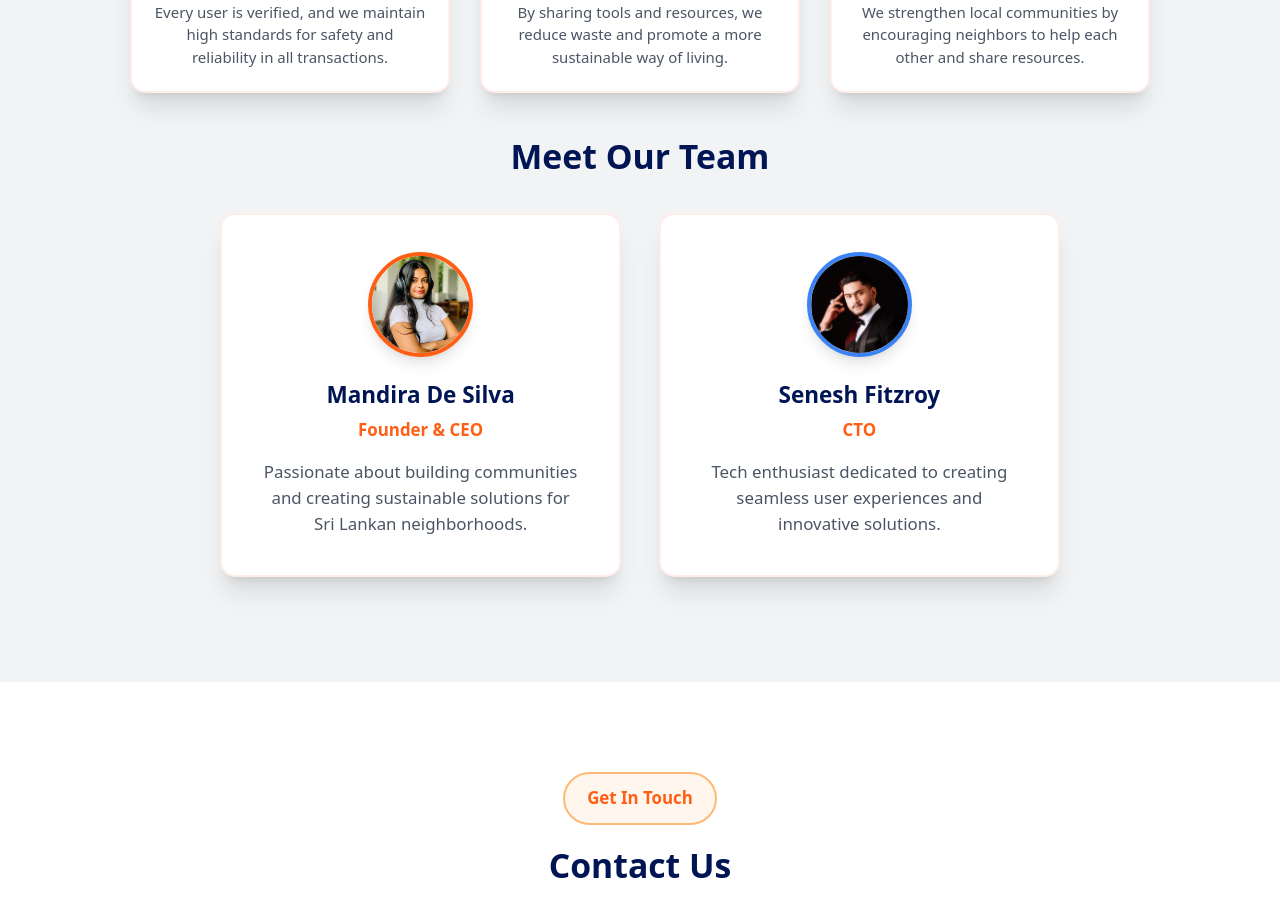
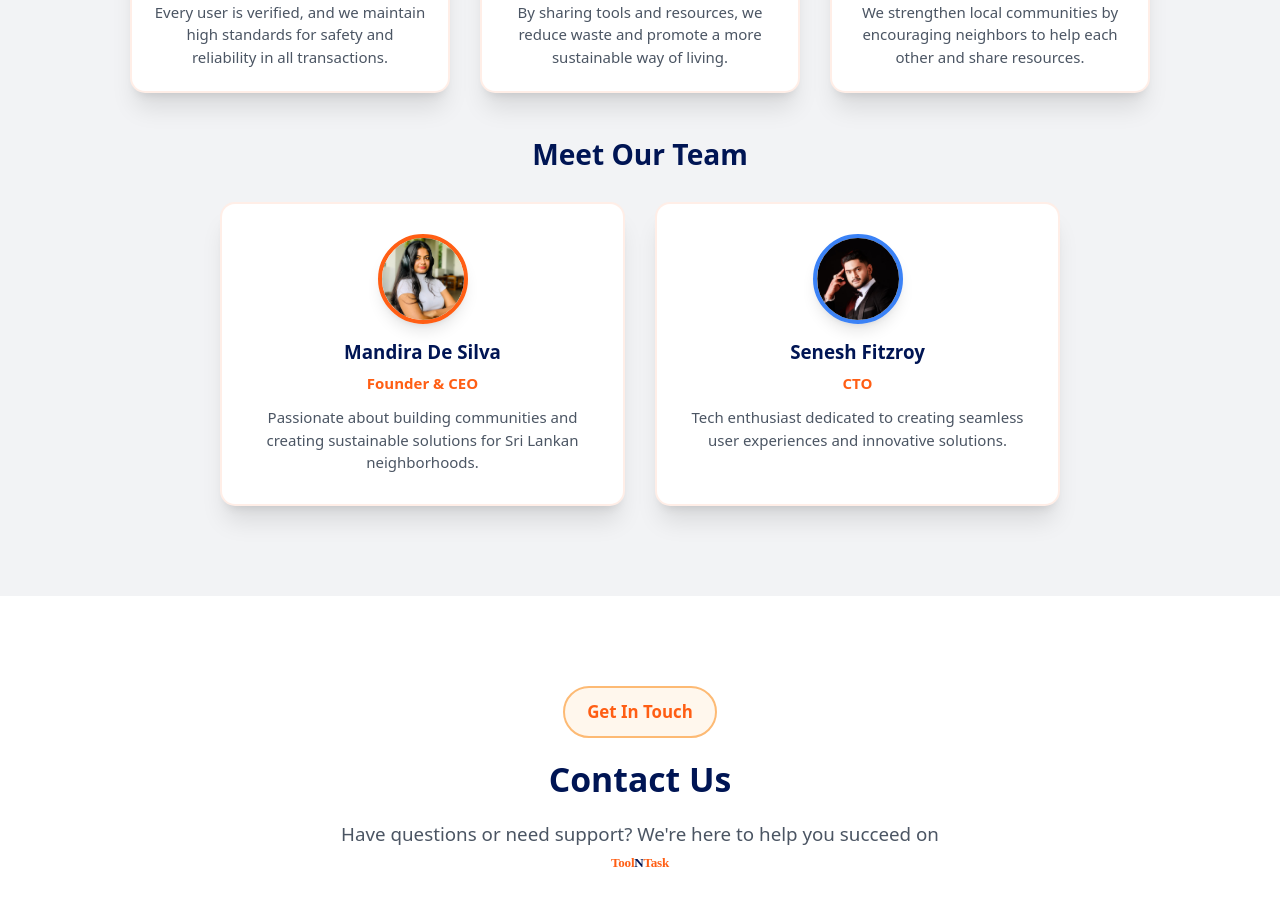
Before and after one commit to SeneshFitzroy/ToolnTask, a Next.js app: page /About in a window 1280 px wide. Shown: the part 940-1851 px from the top of the page. Built offline with nearby package versions, Linux system fonts and the light colour scheme; no server answers; the database is empty; a web font is replaced by a local one.

Commit message:
feat: Enhanced pages/About.tsx,  - Detailed changes: diff --git a/pages/About.tsx b/pages/About.tsx ind... at 23:25:31.62 Sun 07/20/2025

```diff
--- a/pages/About.tsx
+++ b/pages/About.tsx
@@ -282,62 +282,62 @@ export default function About() {
           </div>
 
           {/* Team Section */}
-          <div className="text-center mb-12 sm:mb-16">
-            <h2 className="text-2xl sm:text-3xl lg:text-4xl font-bold mb-8 sm:mb-10" style={{ color: theme === 'dark' ? '#FFFFFF' : '#001554' }}>Meet Our Team</h2>
-            <div className="grid grid-cols-1 md:grid-cols-2 gap-8 sm:gap-10 max-w-4xl mx-auto">
-              <div className="p-8 sm:p-10 rounded-2xl shadow-xl hover:scale-105 transition-all duration-300 border-2"
+          <div className="text-center mb-10 sm:mb-12">
+            <h2 className="text-xl sm:text-2xl lg:text-3xl font-bold mb-6 sm:mb-8" style={{ color: theme === 'dark' ? '#FFFFFF' : '#001554' }}>Meet Our Team</h2>
+            <div className="grid grid-cols-1 md:grid-cols-2 gap-6 sm:gap-8 max-w-4xl mx-auto">
+              <div className="p-6 sm:p-8 rounded-2xl shadow-xl hover:scale-105 transition-all duration-300 border-2"
                    style={{
                      backgroundColor: theme === 'dark' ? '#1a1a1a' : '#FFFFFF',
                      borderColor: theme === 'dark' ? 'rgba(255, 94, 20, 0.2)' : 'rgba(255, 94, 20, 0.1)'
                    }}>
-                <div className="w-24 h-24 sm:w-28 sm:h-28 rounded-full mx-auto mb-6 overflow-hidden shadow-lg border-4 relative" style={{ borderColor: '#FF5E14' }}>
+                <div className="w-20 h-20 sm:w-24 sm:h-24 rounded-full mx-auto mb-4 overflow-hidden shadow-lg border-4 relative" style={{ borderColor: '#FF5E14' }}>
                   {!ceoImageError ? (
                     <Image
                       src="/ceo.jpg"
                       alt="Mandira De Silva - Founder & CEO"
-                      width={112}
-                      height={112}
+                      width={96}
+                      height={96}
                       className="w-full h-full object-cover"
                       onError={() => setCeoImageError(true)}
                     />
                   ) : (
                     <div className="w-full h-full bg-gradient-to-br from-orange-400 to-orange-600 flex items-center justify-center">
-                      <span className="text-white text-2xl sm:text-3xl font-bold">MD</span>
+                      <span className="text-white text-xl sm:text-2xl font-bold">MD</span>
                     </div>
                   )}
                 </div>
-                <h3 className="text-xl sm:text-2xl font-bold mb-2" style={{ color: theme === 'dark' ? '#FFFFFF' : '#001554' }}>Mandira De Silva</h3>
-                <p className="text-lg font-semibold mb-4" style={{ color: '#FF5E14' }}>Founder & CEO</p>
-                <p className="text-base sm:text-lg leading-relaxed" style={{ color: theme === 'dark' ? '#B3B5BC' : '#4B5563' }}>
+                <h3 className="text-lg sm:text-xl font-bold mb-2" style={{ color: theme === 'dark' ? '#FFFFFF' : '#001554' }}>Mandira De Silva</h3>
+                <p className="text-base font-semibold mb-3" style={{ color: '#FF5E14' }}>Founder & CEO</p>
+                <p className="text-sm sm:text-base leading-relaxed" style={{ color: theme === 'dark' ? '#B3B5BC' : '#4B5563' }}>
                   Passionate about building communities and creating sustainable solutions for Sri Lankan neighborhoods.
                 </p>
               </div>
 
-              <div className="p-8 sm:p-10 rounded-2xl shadow-xl hover:scale-105 transition-all duration-300 border-2"
+              <div className="p-6 sm:p-8 rounded-2xl shadow-xl hover:scale-105 transition-all duration-300 border-2"
                    style={{
                      backgroundColor: theme === 'dark' ? '#1a1a1a' : '#FFFFFF',
                      borderColor: theme === 'dark' ? 'rgba(255, 94, 20, 0.2)' : 'rgba(255, 94, 20, 0.1)'
                    }}>
-                <div className="w-24 h-24 sm:w-28 sm:h-28 rounded-full mx-auto mb-6 overflow-hidden shadow-lg border-4 relative" style={{ borderColor: '#3b82f6' }}>
+                <div className="w-20 h-20 sm:w-24 sm:h-24 rounded-full mx-auto mb-4 overflow-hidden shadow-lg border-4 relative" style={{ borderColor: '#3b82f6' }}>
                   {!ctoImageError ? (
                     <Image
                       src="/cto.jpg"
                       alt="Senesh Fitzroy - CTO"
-                      width={112}
-                      height={112}
+                      width={96}
+                      height={96}
                       className="w-full h-full object-cover"
                       style={{ objectPosition: 'center 20%' }}
                       onError={() => setCtoImageError(true)}
                     />
                   ) : (
                     <div className="w-full h-full bg-gradient-to-br from-blue-500 to-indigo-600 flex items-center justify-center">
-                      <span className="text-white text-2xl sm:text-3xl font-bold">SF</span>
+                      <span className="text-white text-xl sm:text-2xl font-bold">SF</span>
                     </div>
                   )}
                 </div>
-                <h3 className="text-xl sm:text-2xl font-bold mb-2" style={{ color: theme === 'dark' ? '#FFFFFF' : '#001554' }}>Senesh Fitzroy</h3>
-                <p className="text-lg font-semibold mb-4" style={{ color: '#FF5E14' }}>CTO</p>
-                <p className="text-base sm:text-lg leading-relaxed" style={{ color: theme === 'dark' ? '#B3B5BC' : '#4B5563' }}>
+                <h3 className="text-lg sm:text-xl font-bold mb-2" style={{ color: theme === 'dark' ? '#FFFFFF' : '#001554' }}>Senesh Fitzroy</h3>
+                <p className="text-base font-semibold mb-3" style={{ color: '#FF5E14' }}>CTO</p>
+                <p className="text-sm sm:text-base leading-relaxed" style={{ color: theme === 'dark' ? '#B3B5BC' : '#4B5563' }}>
                   Tech enthusiast dedicated to creating seamless user experiences and innovative solutions.
                 </p>
               </div>
```
